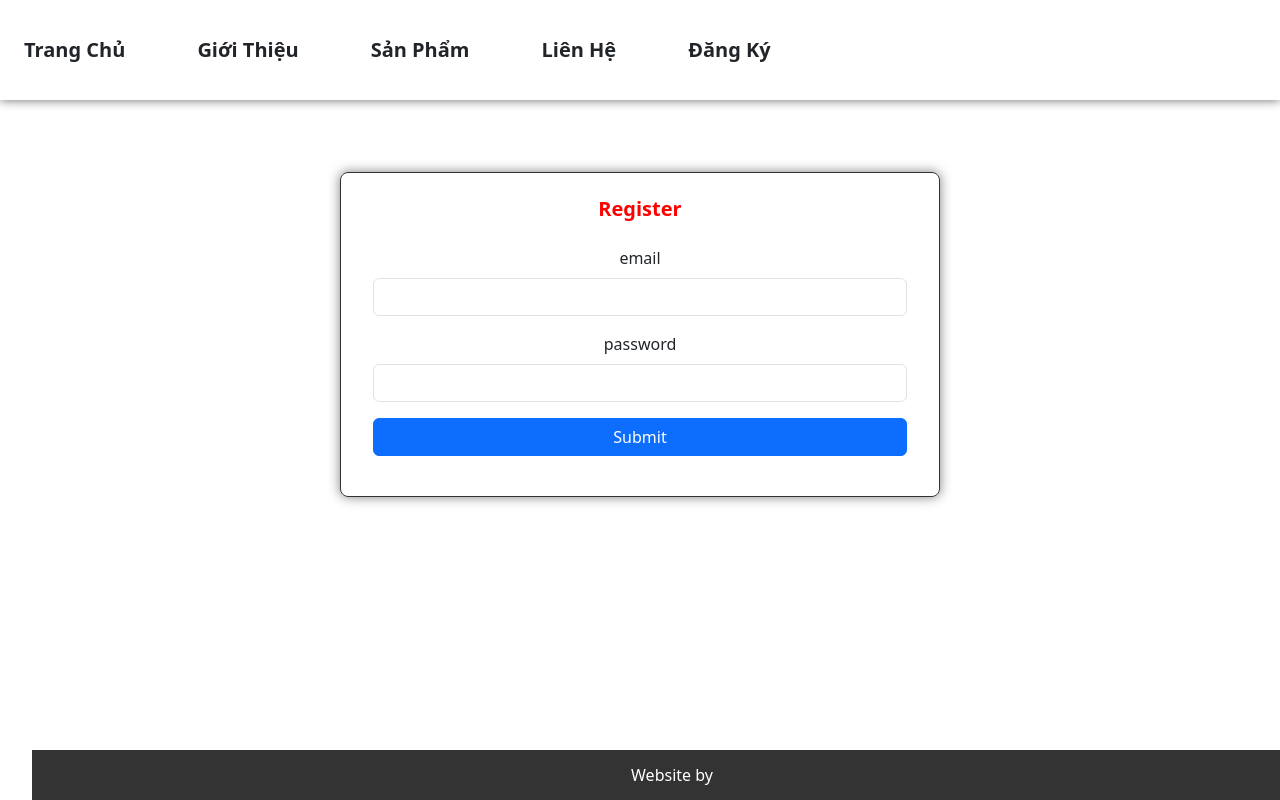
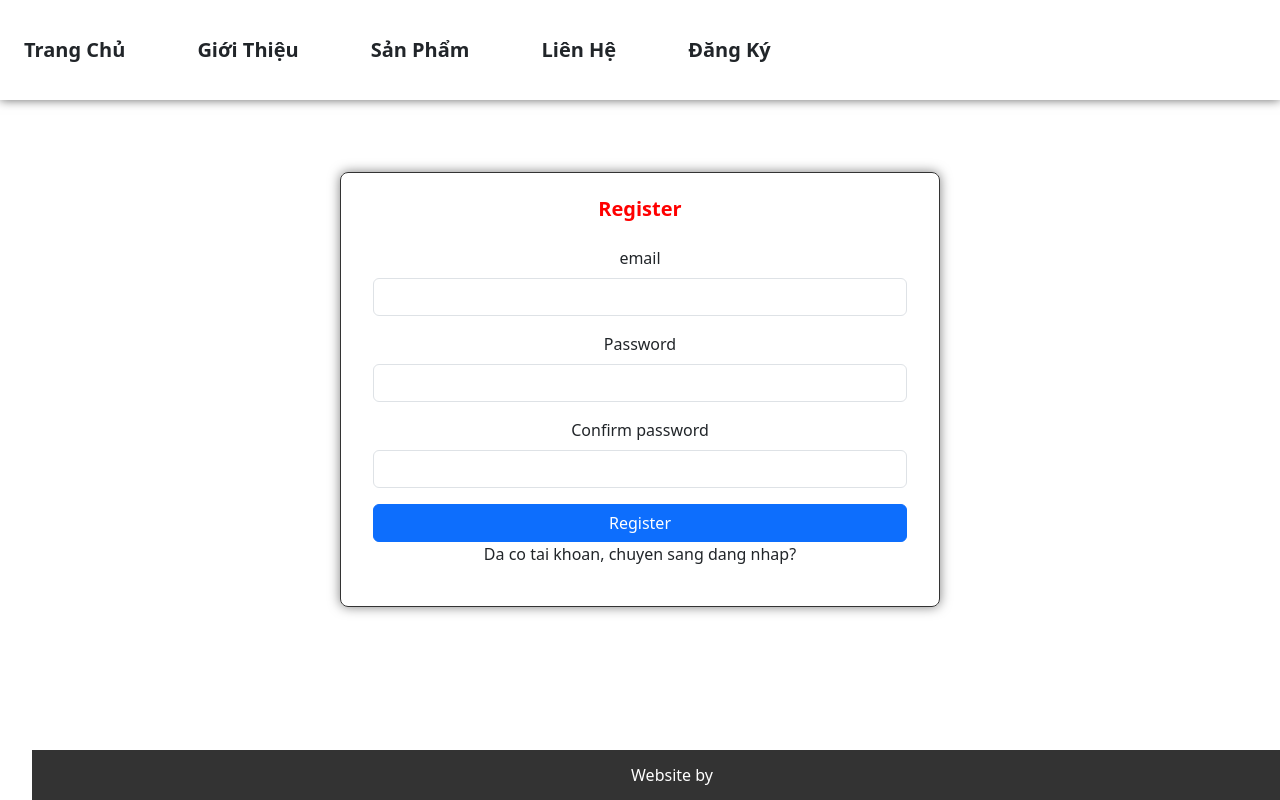
Before and after one commit to DoHongQuanDHQ/ECMAScript-, a React (Vite) app in the folder JSthuan/: page /register in a window 1280 px wide. Built offline with nearby package versions, Linux system fonts and the light colour scheme; data requests are answered from the project's data file.

Commit message:
Lesson15

```diff
--- a/JSthuan/src/App.jsx
+++ b/JSthuan/src/App.jsx
@@ -15,6 +15,7 @@ import ProductForm from "./pages/admin/ProductForm";
 import Index from "./pages/admin/Index";
 import Register from "./pages/Register";
 import Login from "./pages/Login";
+import AuthForm from "./pages/AuthForm";
 
 function App() {
   const [products, setProducts] = useState([]);
@@ -103,8 +104,8 @@ function App() {
           <Route path="/product-detail/:id" element={<DetailProduct />} />
           <Route path="/about" element={<AboutPage />} />
           <Route path="/shop" element={<ShopPage />} />
-          <Route path="/login" element={<Login />} />
-          <Route path="/register" element={<Register />} />
+          <Route path="/login" element={<AuthForm />} />
+          <Route path="/register" element={<AuthForm isRegister />} />
           <Route
             path="/admin"
             element={<Index data={products} removeProduct={handleRemove} />}
--- /dev/null
+++ b/JSthuan/src/pages/AuthForm.jsx
@@ -0,0 +1,100 @@
+import { zodResolver } from "@hookform/resolvers/zod";
+import React from "react";
+import { useForm } from "react-hook-form";
+import instance from "../axios";
+import { Link, useNavigate } from "react-router-dom";
+import { loginSchema, registerSchema } from "./schemaValid/authSchema";
+
+const AuthForm = ({ isRegister }) => {
+  const nav = useNavigate();
+  const {
+    register,
+    handleSubmit,
+    formState: { errors },
+  } = useForm({
+    resolver: zodResolver(isRegister ? registerSchema : loginSchema),
+  });
+  const onSubmit = (data) => {
+    (async () => {
+      try {
+        if (isRegister) {
+          console.log(data);
+          await instance.post(`/register`, data);
+          if (confirm("Successfully, redirect login page?")) {
+            nav("/login");
+          }
+        } else {
+          const result = await instance.post(`/login`, data);
+          localStorage.setItem("user", JSON.stringify(result.data));
+          if (confirm("Successfully, redirect home page?")) {
+            nav("/");
+          }
+        }
+      } catch (error) {
+        alert(error?.response?.data);
+      }
+    })();
+  };
+  return (
+    <div>
+      <form onSubmit={handleSubmit(onSubmit)}>
+        <h1>{isRegister ? "Register" : "Login"}</h1>
+        <div className="mb-3">
+          <label htmlFor="email" className="form-label">
+            email
+          </label>
+          <input
+            type="email"
+            className="form-control"
+            id="email"
+            {...register("email", { required: true })}
+          />
+          {errors.email?.message && (
+            <p className="text-danger">{errors.email?.message}</p>
+          )}
+        </div>
+        <div className="mb-3">
+          <label htmlFor="password" className="form-label">
+            Password
+          </label>
+          <input
+            type="password"
+            className="form-control"
+            id="password"
+            {...register("password", { required: true })}
+          />
+          {errors.password?.message && (
+            <p className="text-danger">{errors.password?.message}</p>
+          )}
+        </div>
+        {isRegister && (
+          <div className="mb-3">
+            <label htmlFor="confirmPass" className="form-label">
+              Confirm password
+            </label>
+            <input
+              type="password"
+              className="form-control"
+              id="confirmPass"
+              {...register("confirmPass", { required: true })}
+            />
+            {errors.confirmPass?.message && (
+              <p className="text-danger">{errors.confirmPass?.message}</p>
+            )}
+          </div>
+        )}
+
+        <div className="mb-3">
+          <button className="btn btn-primary w-100" type="submit">
+            {isRegister ? "Register" : "Login"}
+          </button>
+          {isRegister && (
+            <Link to="/login">Da co tai khoan, chuyen sang dang nhap?</Link>
+          )}
+        </div>
+      </form>
+    </div>
+  );
+};
+
+export default AuthForm;
--- a/JSthuan/src/pages/Login.jsx
+++ b/JSthuan/src/pages/Login.jsx
@@ -1,11 +1,63 @@
+import { zodResolver } from "@hookform/resolvers/zod";
 import React from "react";
+import { useForm } from "react-hook-form";
+import * as z from "zod";
+import instance from "../axios";
+import { useNavigate } from "react-router-dom";
+
+const authSchema = z.object({
+	email: z.string().email(),
+	password: z.string().min(6),
+});
 
 const Login = () => {
-  return (
-    <div>
-      <h1>Login</h1>
-    </div>
-  );
+	const nav = useNavigate();
+	const {
+		register,
+		handleSubmit,
+		formState: { errors },
+	} = useForm({
+		resolver: zodResolver(authSchema),
+	});
+	const onSubmit = async (data) => {
+		try {
+			const res = await instance.post(`/login`, data);
+			localStorage.setItem("user", JSON.stringify(res.data));
+			if (confirm("Successfully, redirect to home?")) {
+				nav("/");
+			}
+		} catch (error) {
+			alert(error.response.data);
+		}
+	};
+	return (
+		<div>
+			<form onSubmit={handleSubmit(onSubmit)}>
+				<h1>Login</h1>
+				<div className="mb-3">
+					<label htmlFor="email" className="form-label">
+						Email
+					</label>
+					<input type="email" className="form-control" id="email" {...register("email", { required: true })} />
+					{errors.email && <p className="text-danger">{errors.email.message}</p>}
+				</div>
+
+				<div className="mb-3">
+					<label htmlFor="password" className="form-label">
+						password
+					</label>
+					<input type="password" className="form-control" id="password" {...register("password", { required: true })} />
+					{errors.password && <p className="text-danger">{errors.password.message}</p>}
+				</div>
+
+				<div className="mb-3">
+					<button className="btn btn-primary w-100" type="submit">
+						Submit
+					</button>
+				</div>
+			</form>
+		</div>
+	);
 };
 
 export default Login;
--- a/JSthuan/src/pages/schemaValid/authSchema.js
+++ b/JSthuan/src/pages/schemaValid/authSchema.js
@@ -1,7 +1,17 @@
 import * as z from "zod";
 
-const authSchema = z.object({
+export const authSchema = z.object({
   email: z.string().email(),
   password: z.string().min(6),
 });
-export default authSchema;
+
+export const loginSchema = z.object({
+  email: z.string().email(),
+  password: z.string().min(6),
+});
+
+export const registerSchema = z.object({
+  email: z.string().email(),
+  password: z.string().min(6),
+  confirmPass: z.string().min(6),
+});
```
